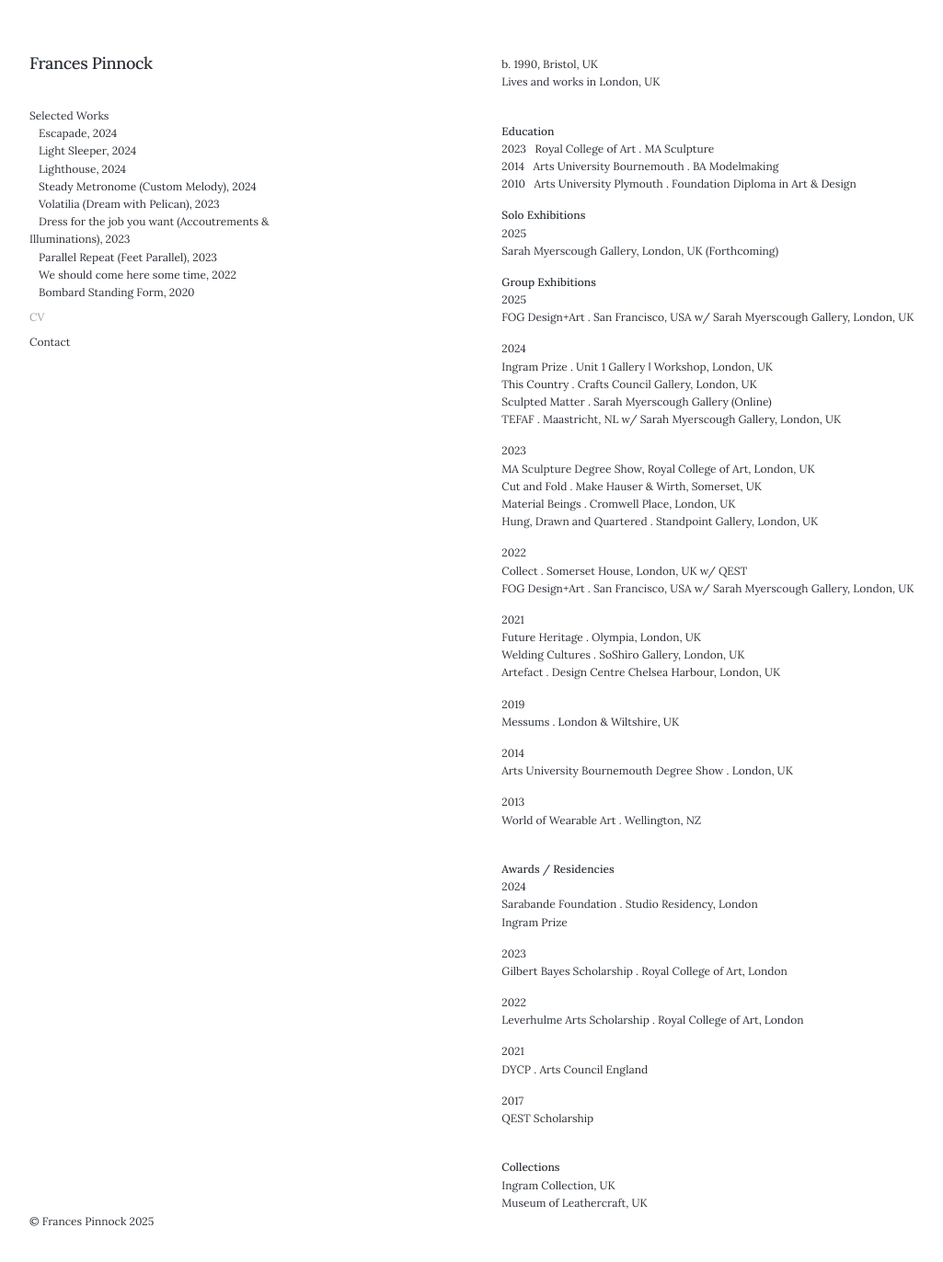
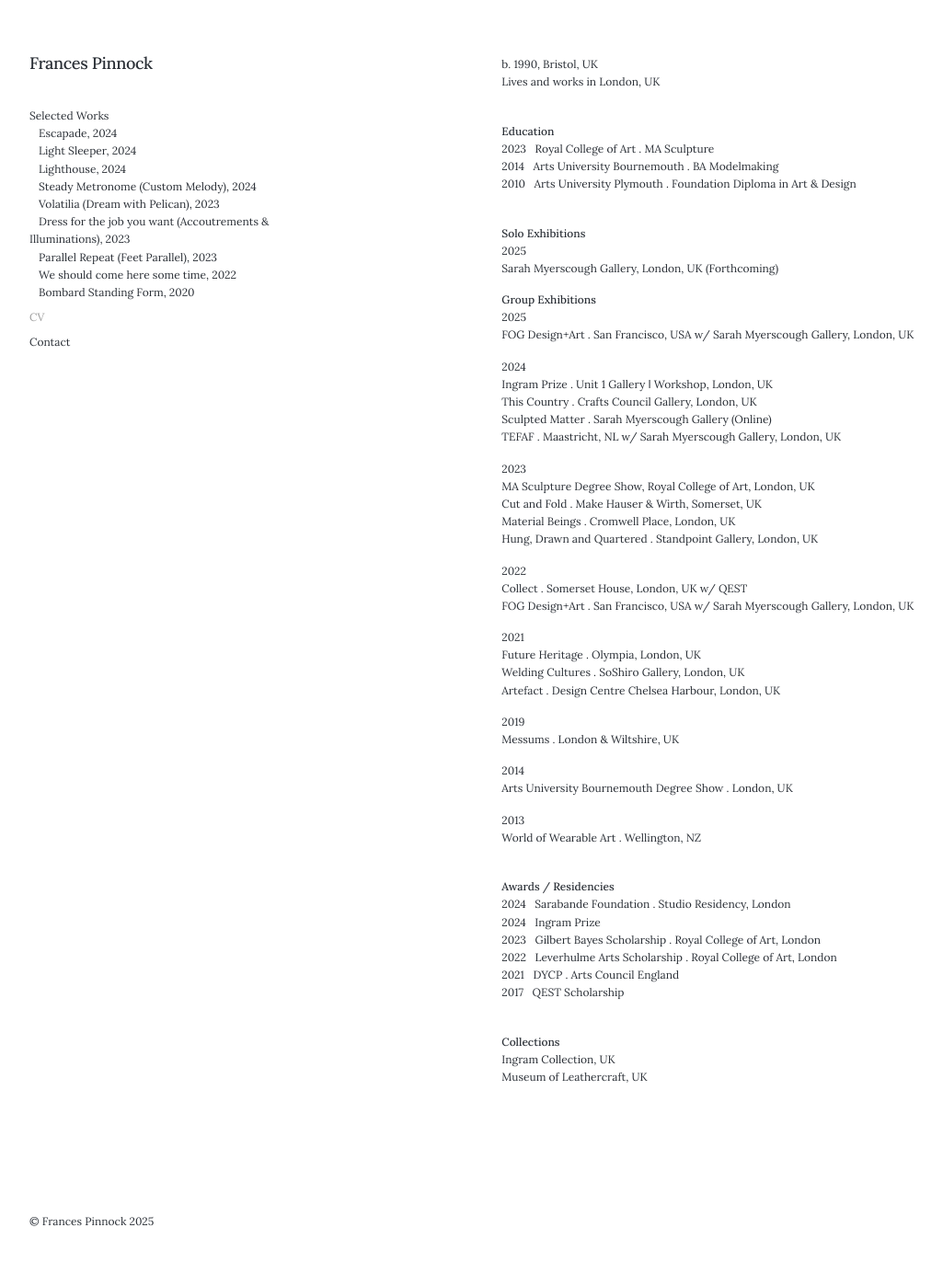
Before and after one commit to francespinnock/francespinnock.github.io, a Jekyll site: the page built from _pages/cv.md, in a window 1280 px wide and 1377 px high. Shown: the top 1372 px of the window at 92% size, without its empty margins (28-1053 px from the left). Built offline with Jekyll 4.4.1, drawn with Linux system fonts in a browser that asks for light colours; nearby versions of some CDN libraries; some web fonts are replaced.

Commit message:
Update cv.md

```diff
--- a/_pages/cv.md
+++ b/_pages/cv.md
@@ -12,6 +12,7 @@ Lives and works in London, UK
 2023&nbsp;&nbsp;&nbsp;Royal College of Art . MA Sculpture
 2014&nbsp;&nbsp;&nbsp;Arts University Bournemouth . BA Modelmaking
 2010&nbsp;&nbsp;&nbsp;Arts University Plymouth . Foundation Diploma in Art & Design
+<br />
 
 **Solo Exhibitions**
 2025
@@ -54,21 +55,12 @@ World of Wearable Art . Wellington, NZ
 <br />
 
 **Awards / Residencies**
-2024
-Sarabande Foundation . Studio Residency, London
-Ingram Prize
-
-2023
-Gilbert Bayes Scholarship . Royal College of Art, London
-
-2022
-Leverhulme Arts Scholarship . Royal College of Art, London
-
-2021
-DYCP . Arts Council England
-
-2017
-QEST Scholarship
+2024&nbsp;&nbsp;&nbsp;Sarabande Foundation . Studio Residency, London
+2024&nbsp;&nbsp;&nbsp;Ingram Prize
+2023&nbsp;&nbsp;&nbsp;Gilbert Bayes Scholarship . Royal College of Art, London
+2022&nbsp;&nbsp;&nbsp;Leverhulme Arts Scholarship . Royal College of Art, London
+2021&nbsp;&nbsp;&nbsp;DYCP . Arts Council England
+2017&nbsp;&nbsp;&nbsp;QEST Scholarship
 <br />
 
 **Collections**
```
